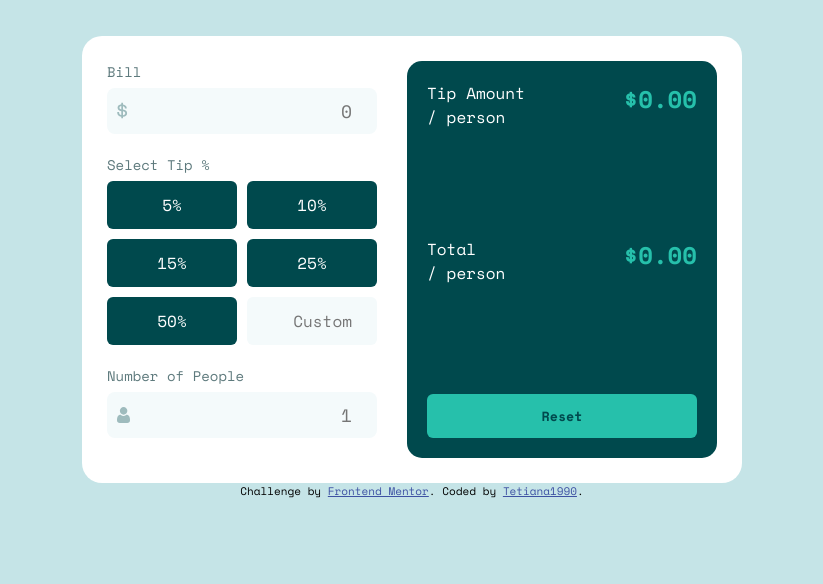
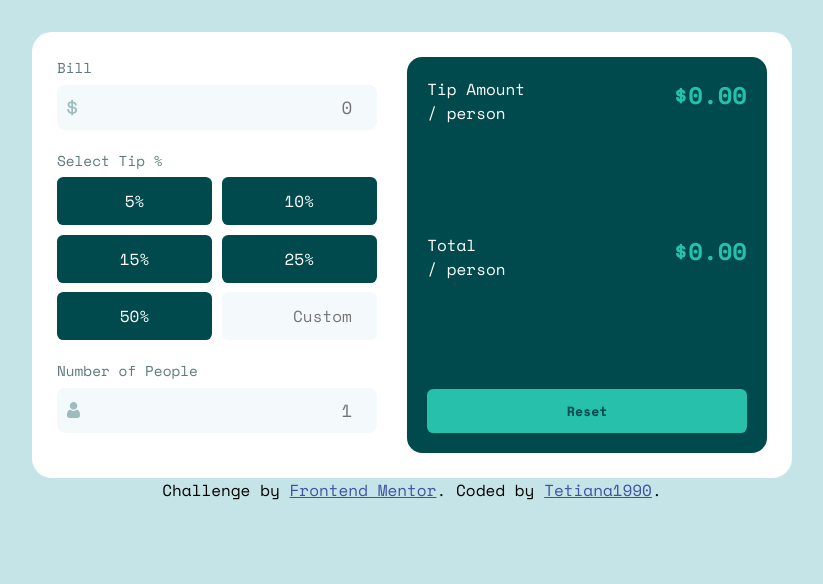
Before and after one commit to Tetiana1990/Tip-calculator-app, a plain HTML site: page index.html in a window 1280 px wide. Shown: the part 216-800 px from the top of the page, without its empty margins (228-1051 px from the left). Drawn offline with nearby package versions, Linux system fonts and the light colour scheme.

Commit message:
add changes

```diff
--- a/scss/style.scss
+++ b/scss/style.scss
@@ -29,29 +29,29 @@ body {
 .logo {
 	display: block;
 	text-align: center;
-	letter-spacing: 5px;
+	letter-spacing: 0.3rem;
 	margin: 40px auto;
 }
 .card {
 	background: var(--White);
-	border-radius: 20px;
-	padding: 25px;
+	border-radius: 1.25rem;
+	padding: 1.56rem;
 }
 .field {
-	margin-bottom: 20px;
+	margin-bottom: 1.25rem;
 }
 label {
 	display: flex;
 	justify-content: space-between;
-	font-size: 14px;
-	margin-bottom: 6px;
+	font-size: 0.9rem;
+	margin-bottom: 0.4rem;
 	color: var(--Grey500);
 }
 .input-wrapper {
 	display: flex;
 	align-items: center;
 	background: var(--Grey50);
-	padding: 10px;
+	padding: 0.6rem;
 	border-radius: 8px;
 }
 .input-wrapper input {
@@ -59,7 +59,7 @@ label {
 	border: none;
 	background: transparent;
 	text-align: right;
-	font-size: 18px;
+	font-size: 1.1rem;
 	outline: none;
 }
 .input-wrapper:focus-within {
@@ -68,14 +68,14 @@ label {
 .tips {
 	display: grid;
 	grid-template-columns: repeat(2, 1fr);
-	gap: 10px;
+	gap: 0.6rem;
 }
 .tip-btn,
 #customTip {
 	width: 100%;
-	height: 48px;
-	border-radius: 6px;
-	font-size: 16px;
+	height: 3rem;
+	border-radius: 0.4rem;
+	font-size: 1rem;
 	box-sizing: border-box;
 }
 .tip-btn {
@@ -102,25 +102,25 @@ label {
 .result {
 	background: var(--Green900);
 	color: var(--White);
-	border-radius: 15px;
-	padding: 20px;
-	margin-top: 20px;
+	border-radius: 0.95rem;
+	padding: 1.25rem;
+	margin-top: 1.25rem;
 }
 .result-row {
 	display: flex;
 	justify-content: space-between;
-	margin-bottom: 20px;
+	margin-bottom: 1.25rem;
 }
 .result h2 {
 	color: var(--Green400);
 }
 #reset {
 	width: 100%;
-	padding: 12px;
+	padding: 0.75rem;
 	border: none;
 	background: var(--Green400);
 	color: var(--Green900);
-	border-radius: 6px;
+	border-radius: 0.4rem;
 	cursor: pointer;
 	font-weight: 700;
 	transition: 0.2s;
@@ -130,7 +130,7 @@ label {
 }
 .error {
 	color: red;
-	font-size: 12px;
+	font-size: 0.75rem;
 	float: right;
 }
 .input-wrapper.input-error {
@@ -138,7 +138,7 @@ label {
 	border: 2px solid red;
 }
 .attribution {
-	font-size: 11px;
+	font-size: 1rem;
 	text-align: center;
 }
 .attribution a {
@@ -147,13 +147,13 @@ label {
 
 @media (min-width: 768px) {
 	.wrapper {
-		max-width: 700px;
-		margin: 20px auto 0 auto;
-		padding: 20px;
+		max-width: 800px;
+		margin: 1.25rem auto 0 auto;
+		padding: 1.25rem;
 	}
 	.card {
 		display: flex;
-		gap: 30px;
+		gap: 1.9rem;
 	}
 
 	.form,
```
Also changed, not shown: css/style.css.
